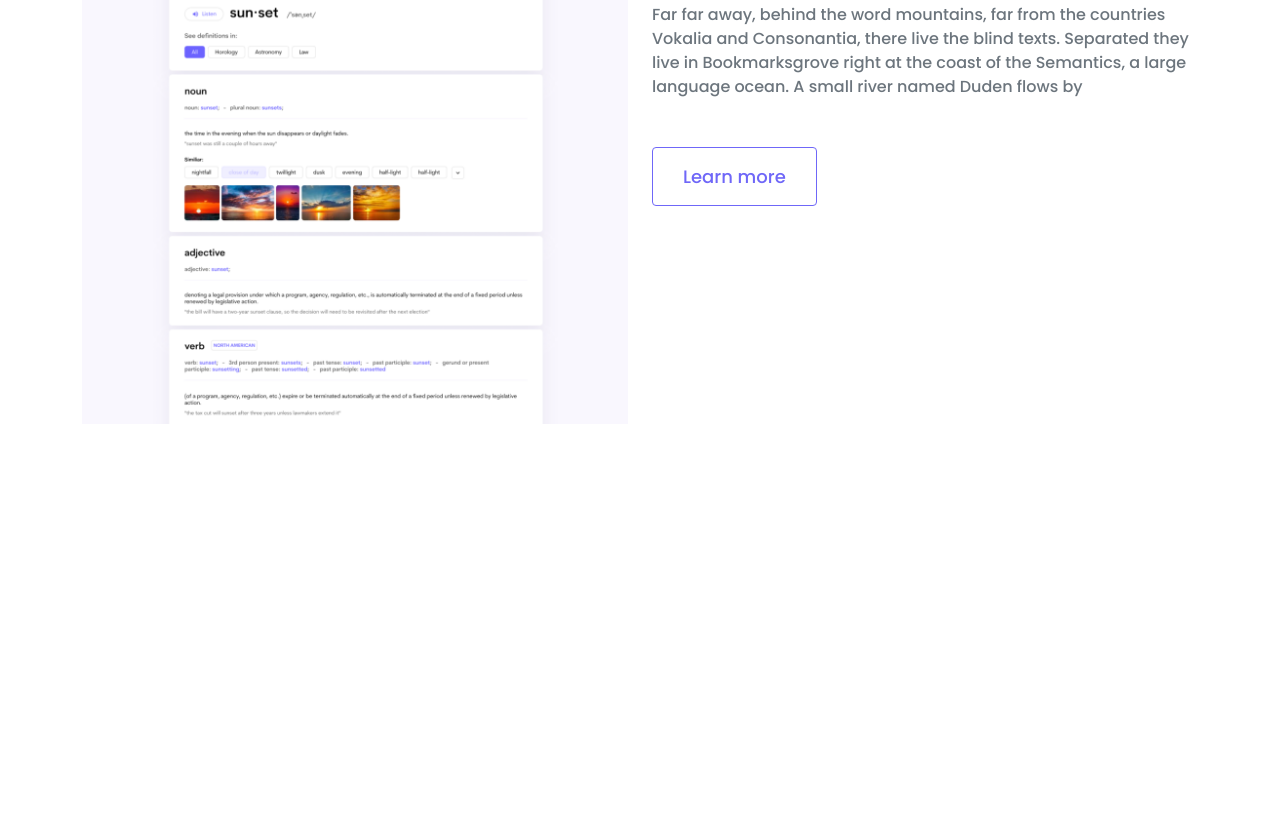
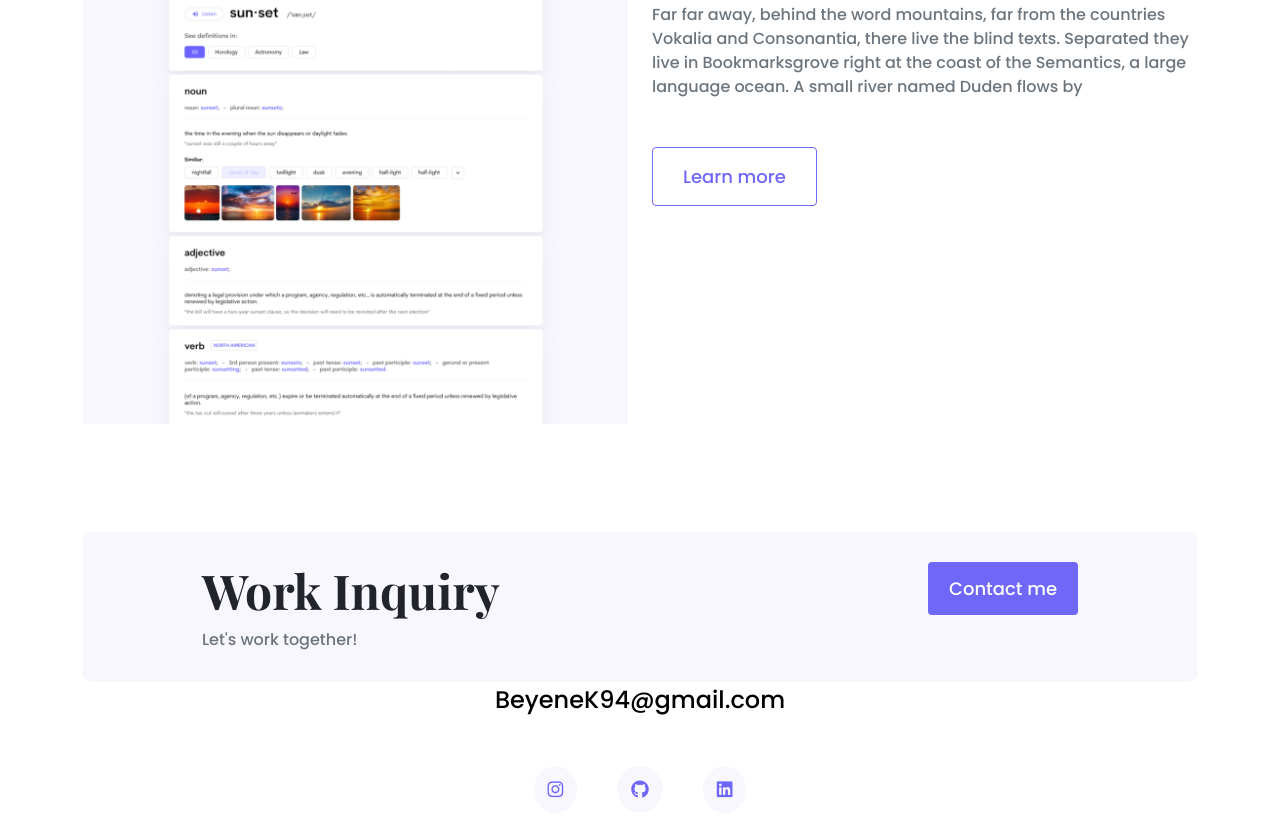
Before and after one commit to KayleeBeyene/shecodes-responsive-final-project, a plain HTML site: page index.html in a window 1280 px wide. Shown: the part 2174-3011 px from the top of the page. Before the commit the page ends 2646 px from the top, so only its background shows below. Drawn offline with nearby package versions, Linux system fonts and the light colour scheme.

Commit message:
Created footer

```diff
--- a/index.html
+++ b/index.html
@@ -119,6 +119,25 @@
           </div>
         </div>
       </div>
+      <footer>
+        <div class="contact-box justify-content-between d-none d-md-flex">
+          <div>
+          <h4>Work Inquiry</h4>
+          <p class="text-muted">Let's work together!</p>
+        </div>
+        <div>
+          <a href="" class="btn btn-branding">Contact me</a>
+        </div>
+        </div>
+        <div class="d-flex justify-content-center mb-5">
+        <a href="mailto:beyenek94@gmail.com" class="email-link" title="Send Kaylee an email">BeyeneK94@gmail.com</a>
+        </div>
+        <div class="social-links d-flex justify-content-center">
+        <a href="" title="Check out Kaylee's Instagram!"><i class="fab fa-instagram"></i></a>
+        <a href="" title="Check out Kaylee's GitHub!"><i class="fab fa-github"></i></a>
+        <a href="" title="Check out Kaylee's LinkedIn!"><i class="fab fa-linkedin"></i></a>
+        </div>
+      </footer>
     </div>
   </body>
 </html>
--- a/styles/portfolio.css
+++ b/styles/portfolio.css
@@ -7,7 +7,7 @@
 body {
   font-family: var(--default-font-family);
 }
-h1 {
+h1, h4 {
   font-family: var(--heading-font-family);
   font-size: 64px;
 }
@@ -16,6 +16,9 @@ h2 {
   font-family: var(--default-font-family);
   font-size: 64px;
   font-weight: bold;
+}
+h4 {
+  font-size: 48px;
 }
 p {
   font-family: var(--default-font-family);
@@ -114,6 +117,38 @@ nav a:hover, nav a.active {
 .app-image {
   border-radius: 15px;
 }
+footer {
+  margin: 60px 0;
+}
+footer .contact-box {
+  background: var(--secondary-color);
+  padding: 30px 120px;
+  border-radius: 10px;
+}
+footer .contact-box p {
+  margin: 0;
+}
+footer .email-link {
+  text-decoration: none;
+  color: black;
+  font-size: 24px;
+}
+footer .email-link:hover {
+  color: var(--branding-color)
+}
+footer .social-links a {
+  margin: 0 20px;
+  color: var(--branding-color);
+  background: var(--secondary-color);
+  padding: 10px 14px;
+  font-size: 18px;
+  border-radius: 50%;
+  transition: all 100ms ease-in-out;
+}
+footer .social-links a:hover {
+  color: white;
+  background: var(--branding-color);
+}
 @media (max-width: 1000px) {
   h1 {
     font-size: 44px;
@@ -133,4 +168,5 @@ nav a:hover, nav a.active {
   nav a {
     font-size: 14px;
   }
+
 }
```
Also changed, not shown: about.html (+12 -0 lines), contact.html (+12 -0 lines), work.html (+12 -0 lines).
